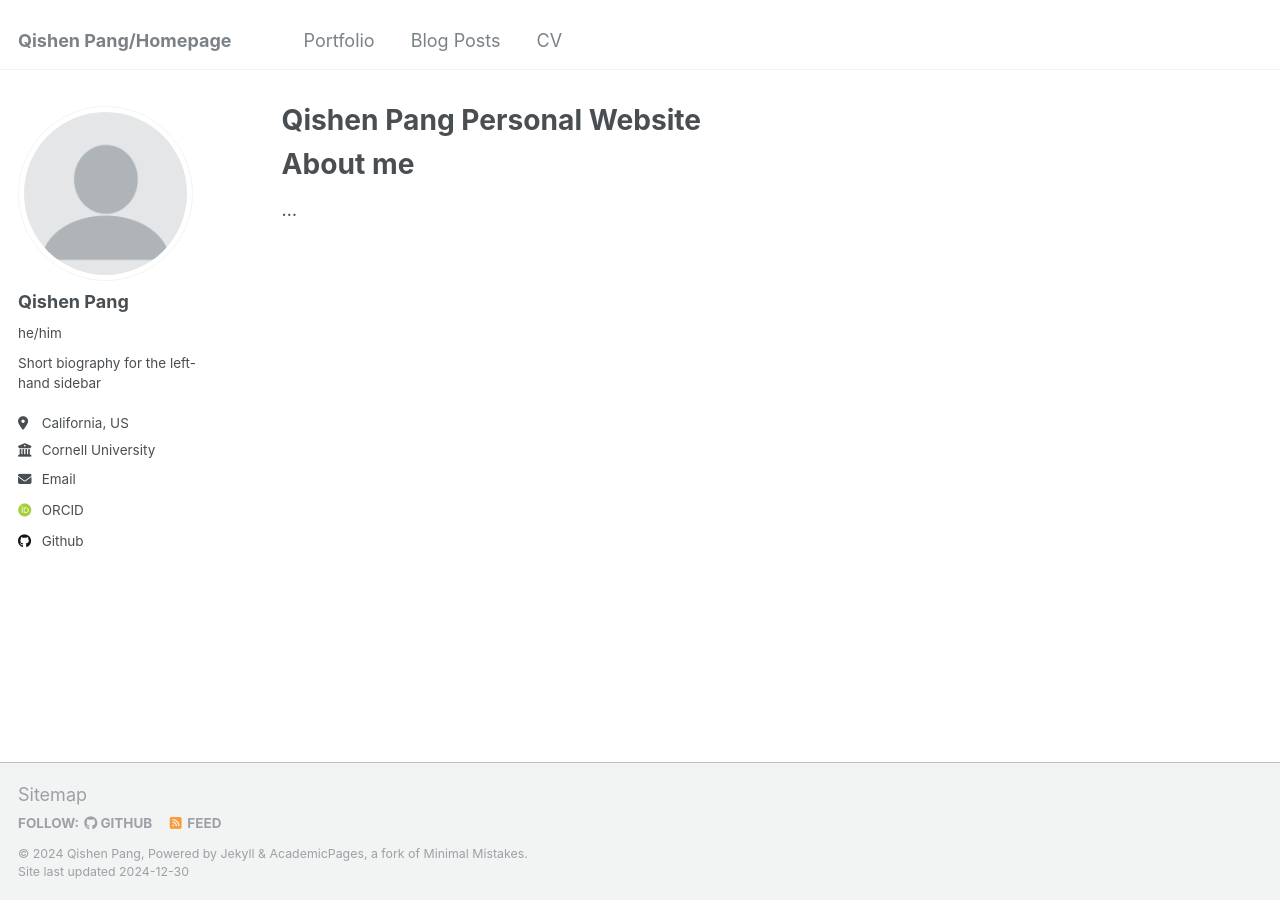
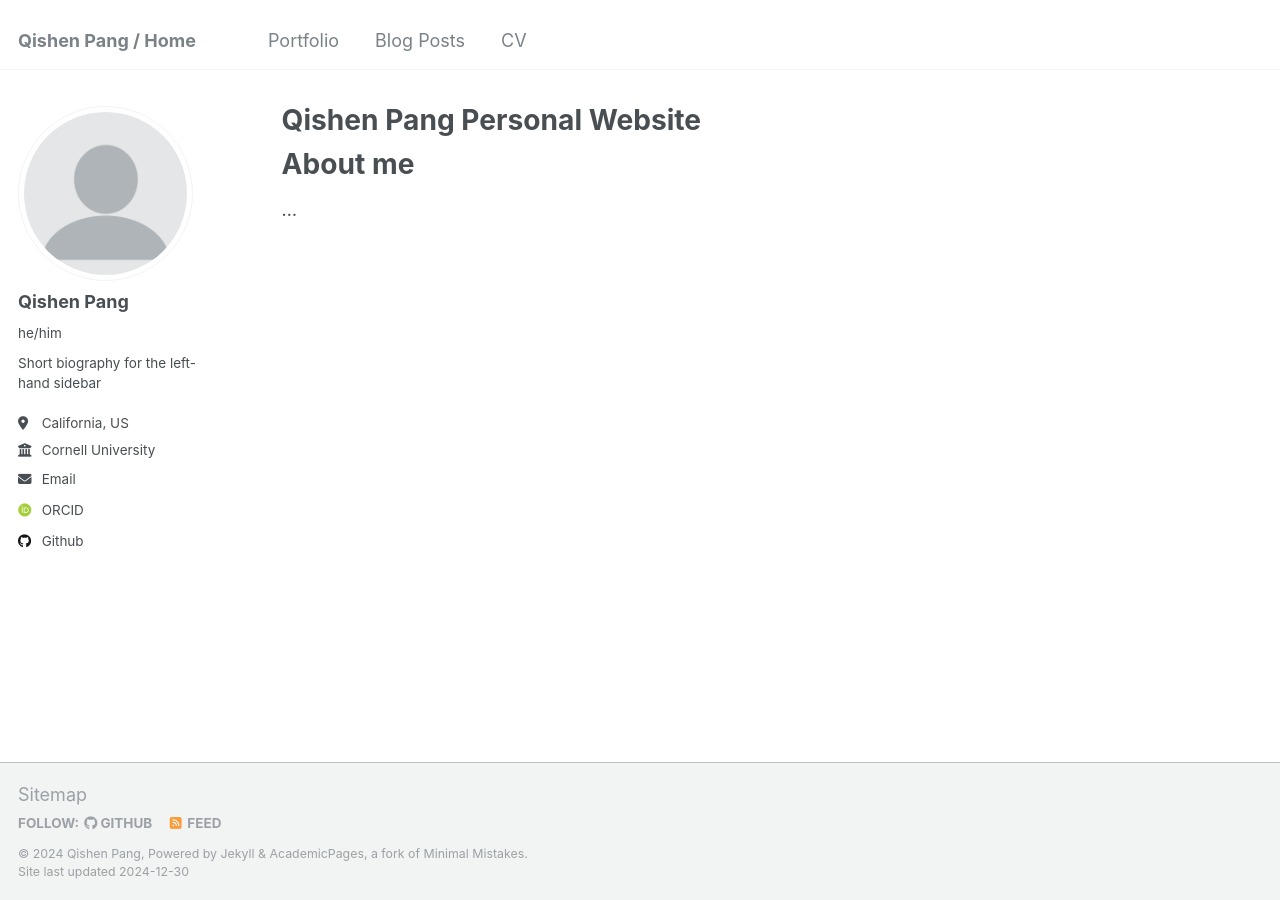
Before and after one commit to YsGBt/ysgbt.github.io, a Jekyll site: the page built from _pages/about.md, in a window 1280 px wide. Built offline with Jekyll 4.4.1, drawn with Linux system fonts in a browser that asks for light colours; some web fonts are replaced.

Commit message:
Update _config.yml

```diff
--- a/_config.yml
+++ b/_config.yml
@@ -8,12 +8,12 @@
 
 # Basic Site Settings
 locale                   : "en-US"
-title                    : "Qishen Pang/Homepage"
+title                    : "Qishen Pang / Home"
 title_separator          : "-"
 name                     : &name "Qishen Pang"
 description              : &description "personal description"
 url                      : https://ysgbt.github.io # the base hostname & protocol for your site e.g. "https://[your GitHub username].github.io"
-baseurl                  : "/home" # the subpath of your site, e.g. "/blog"
+baseurl                  : "" # the subpath of your site, e.g. "/blog"
 repository               : "YsGBt/ysgbt.github.io"
 
 # Site Author - The following control what appear as part of the author content on the side bar.
```
